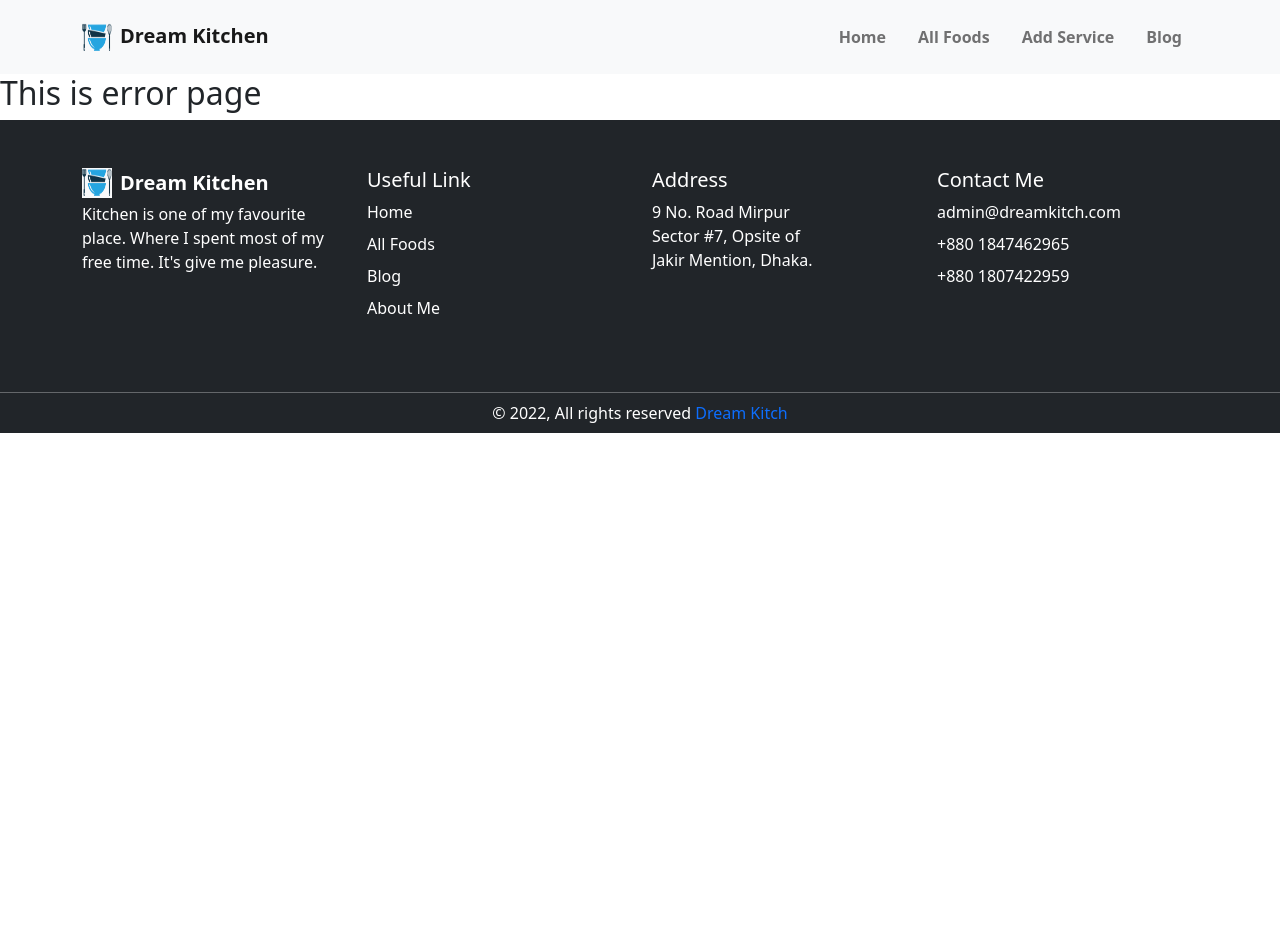
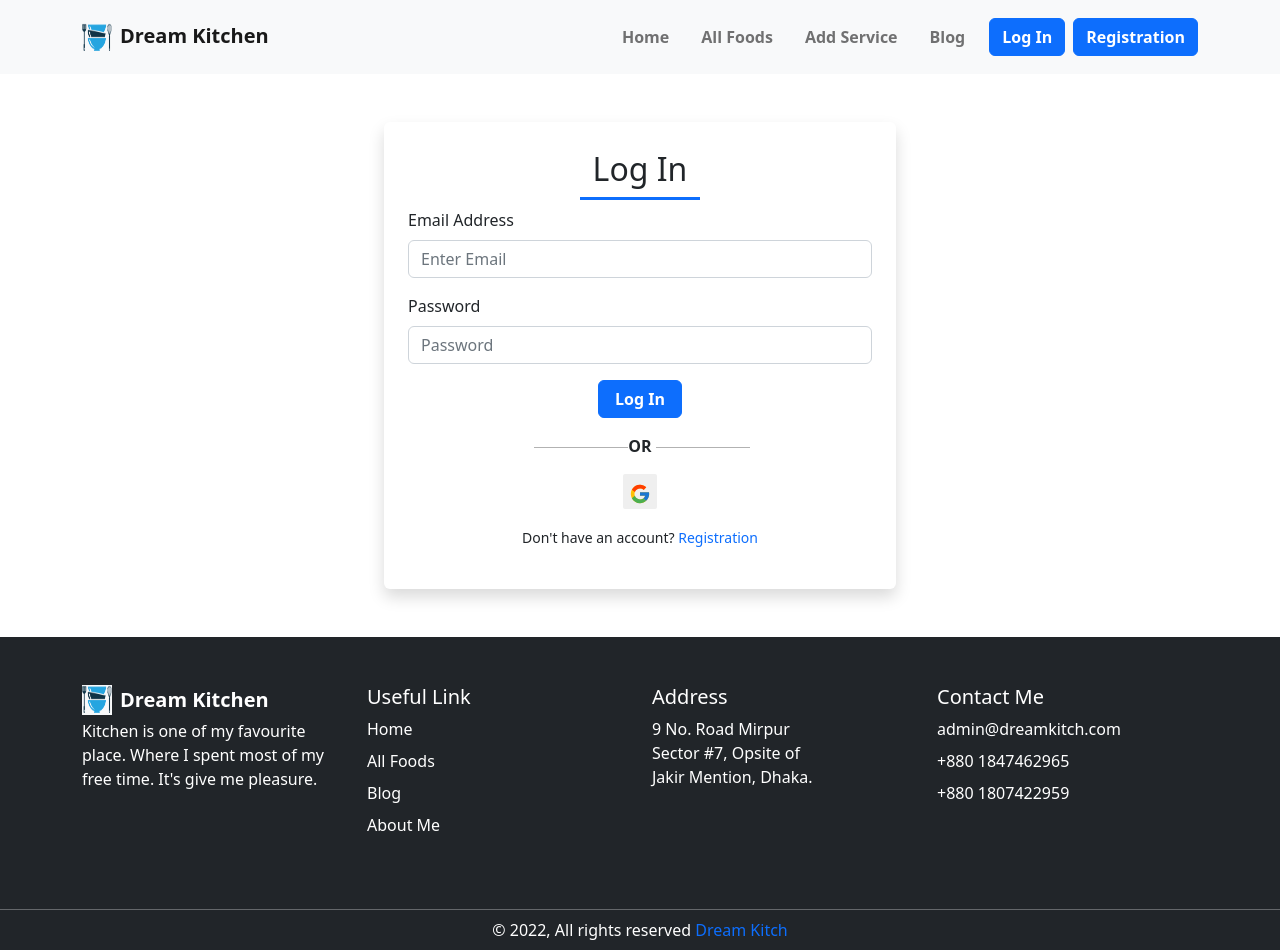
Before and after one commit to mdYeasin-cmd/dream-kitchen, a React (Create React App) app: page /login in a window 1280 px wide. Before the commit the page ends 800 px from the top, so only its background shows below. Built offline with nearby package versions, Linux system fonts and the light colour scheme.

Commit message:
Registration and Login Page design part added

```diff
--- /dev/null
+++ b/src/Pages/ManageUsers/LogIn/LogIn.css
@@ -0,0 +1,29 @@
+.or-line {
+    position: relative;
+}
+
+.or-line::after {
+    content: '';
+    width: 400%;
+    height: 1px;
+    background-color: rgba(0, 0, 0, 0.3);
+    position: absolute;
+    top: 11.5px;
+    left: 28px;
+}
+
+.or-line::before {
+    content: '';
+    width: 400%;
+    height: 1px;
+    background-color: rgba(0, 0, 0, 0.3);
+    position: absolute;
+    top: 11.5px;
+    left: -94px;
+}
+
+.social-login-btn {
+    border: none;
+    font-size: 22px;
+    border-radius: 2px;
+}
--- a/src/Pages/ManageUsers/LogIn/LogIn.js
+++ b/src/Pages/ManageUsers/LogIn/LogIn.js
@@ -1,9 +1,60 @@
 import React from 'react';
+import Button from 'react-bootstrap/Button';
+import Form from 'react-bootstrap/Form';
+import { FcGoogle } from 'react-icons/fc';
+import { Link } from 'react-router-dom';
+import './LogIn.css';
 
 const LogIn = () => {
+
+    const handleSubmit = (event) => {
+
+    }
+
+    const handleSignInWithGoogle = (event) => {
+
+    }
+
     return (
-        <div>
-            This is log in
+        <div className="form-container shadow p-4 my-5 mx-auto rounded">
+
+            <h2 className="text-center mb-3 services-title w-50 mx-auto py-1 rounded">Log In</h2>
+
+            <Form onSubmit={handleSubmit}>
+
+                <Form.Group className="mb-3">
+                    <Form.Label>Email Address</Form.Label>
+                    <Form.Control name="email" type="email" placeholder="Enter Email" />
+                </Form.Group>
+
+                <Form.Group className="mb-3">
+                    <Form.Label>Password</Form.Label>
+                    <Form.Control name="password" type="password" placeholder="Password" />
+                </Form.Group>
+
+                <div className="text-center">
+                    <Button className="px-3 fw-semibold" variant="primary" type="submit">
+                        Log In
+                    </Button>
+                </div>
+            </Form>
+
+            <div className="text-center mt-3">
+                <span className="or-line fw-semibold">OR</span>
+            </div>
+
+            <div className="text-center mt-3">
+                <button onClick={handleSignInWithGoogle} className="social-login-btn">
+                    <FcGoogle></FcGoogle>
+                </button>
+            </div>
+
+            <div>
+                <p className="text-center mt-3">
+                    <small>Don't have an account? <Link className="text-decoration-none" to="/registration">Registration</Link></small>
+                </p>
+            </div>
+
         </div>
     );
 };
--- /dev/null
+++ b/src/Pages/ManageUsers/Registration/Registration.css
@@ -0,0 +1,3 @@
+.form-container {
+    width: 40%;
+}
--- a/src/Pages/ManageUsers/Registration/Registration.js
+++ b/src/Pages/ManageUsers/Registration/Registration.js
@@ -1,9 +1,48 @@
 import React from 'react';
+import Button from 'react-bootstrap/Button';
+import Form from 'react-bootstrap/Form';
+import { Link } from 'react-router-dom';
+import './Registration.css';
 
 const Registration = () => {
     return (
-        <div>
-            <h2>This is Registration</h2>
+        <div className="form-container shadow p-4 my-5 mx-auto rounded">
+            <h2 className="text-center mb-3 services-title w-50 mx-auto py-1 rounded">Registration</h2>
+            <Form>
+
+                <Form.Group className="mb-3" controlId="formBasicEmail">
+                    <Form.Label>Your Name</Form.Label>
+                    <Form.Control type="text" name="name" placeholder="Your Name" />
+                </Form.Group>
+
+                <Form.Group className="mb-3" controlId="formBasicEmail">
+                    <Form.Label>Photo URL</Form.Label>
+                    <Form.Control type="text" name="photoURL" placeholder="Photo URL" />
+                </Form.Group>
+
+                <Form.Group className="mb-3" controlId="formBasicEmail">
+                    <Form.Label>Email Address</Form.Label>
+                    <Form.Control type="email" name="email" placeholder="Enter Email" />
+                </Form.Group>
+
+                <Form.Group className="mb-3" controlId="formBasicPassword">
+                    <Form.Label>Password</Form.Label>
+                    <Form.Control type="password" name="password" placeholder="Password" />
+                </Form.Group>
+
+                <div className="d-flex justify-content-center">
+                    <Button className="fw-semibold w-25" variant="primary" type="submit">
+                        Registration
+                    </Button>
+                </div>
+            </Form>
+
+            <div>
+                <p className="text-center mt-3">
+                    <small>Already have an account? <Link className="text-decoration-none" to="/login">Log In</Link></small>
+                </p>
+            </div>
+
         </div>
     );
 };
--- a/src/Pages/Shared/Header/Header.js
+++ b/src/Pages/Shared/Header/Header.js
@@ -5,6 +5,7 @@ import Navbar from 'react-bootstrap/Navbar';
 import { NavLink } from 'react-router-dom';
 import './Header.css';
 import logo from './../../../assets/Logo/logo.png';
+import Button from 'react-bootstrap/Button';
 
 const Header = () => {
 
@@ -24,11 +25,17 @@ const Header = () => {
                 </Navbar.Brand>
                 <Navbar.Toggle aria-controls="basic-navbar-nav" />
                 <Navbar.Collapse id="basic-navbar-nav">
-                    <Nav className="ms-auto">
+                    <Nav className="ms-auto align-items-center">
                         <NavLink to="/" className={navbarStatus()}>Home</NavLink>
                         <NavLink to="/services" className={navbarStatus()}>All Foods</NavLink>
                         <NavLink to="/addNewFood" className={navbarStatus()}>Add Service</NavLink>
                         <NavLink to="/blog" className={navbarStatus()}>Blog</NavLink>
+                        <NavLink to="/login" className="ms-2">
+                            <Button className="w-100 fw-semibold" variant="primary">Log In</Button>
+                        </NavLink>
+                        <NavLink to="/registration" className="ms-2">
+                            <Button className="w-100 fw-semibold" variant="primary">Registration</Button>
+                        </NavLink>
                     </Nav>
                 </Navbar.Collapse>
             </Container>
```
Also changed, not shown: src/routes/Routes/Routes.js (+10 -0 lines).
